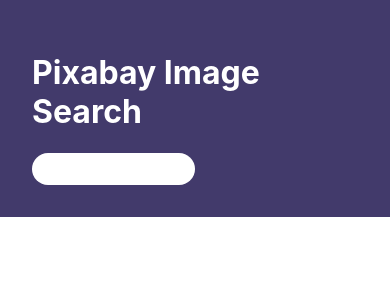
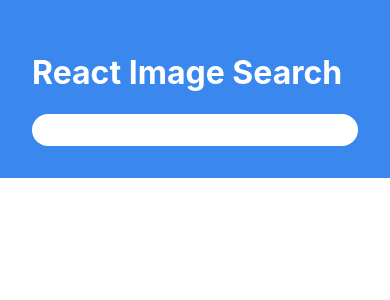
Before and after one commit to Buachie/image-search, a React (Create React App) app: page / in a window 390 px wide. Shown: the top 300 px of the page. Built offline with nearby package versions, Linux system fonts and the light colour scheme.

Commit message:
Update header color, make image display more responsive, extend length of search bar

```diff
--- a/public/index.html
+++ b/public/index.html
@@ -24,7 +24,7 @@
       work correctly both with client-side routing and a non-root public URL.
       Learn how to configure a non-root public URL by running `npm run build`.
     -->
-    <title>React App</title>
+    <title>React Image Search</title>
   </head>
   <body>
     <noscript>You need to enable JavaScript to run this app.</noscript>
--- a/src/App.css
+++ b/src/App.css
@@ -28,13 +28,13 @@ body{
 /*Search Bar*/
 .search-container{
   width: 100%;
-  background-color: rgb(66, 58, 107);
+  background-color: rgb(58, 136, 238);
   padding: 2em;
   margin-bottom: 2em;
 }
 
 .search-bar{
-  width: 50%;
+  width: 100%;
   height: 2rem;
   border-radius: 30px;
   border:none;
@@ -51,3 +51,11 @@ input:focus{
   border: none;
   margin-left: 1rem;
 }
+
+/*Media Queries*/
+
+@media (max-width: 900px){
+  .container-lg{
+    width: 95%;
+  }
+}
--- a/src/components/ImageDisplay.js
+++ b/src/components/ImageDisplay.js
@@ -24,7 +24,7 @@ export class ImageDisplay extends Component {
 
         if(images){
             imageListContent =(
-                <GridList cols={5} className="flex">
+                <GridList  cols={window.screen.width < 900? 2: window.screen.width < 400? 1: 5} className="flex">
                     {images.map(img =>(
                         <GridTile title={img.tags}
                         key={img.id}
--- a/src/components/SearchBar.js
+++ b/src/components/SearchBar.js
@@ -23,12 +23,12 @@ export class SearchBar extends Component {
 
                         if(result.hits[i].imageWidth > (result.hits[i].imageHeight * 1.5)){
                             result.hits[i]= Object.assign({'cols' : 2, },result.hits[i])
-                            console.log(result.hits[i])
+                            //console.log(result.hits[i])
                         }
 
                     }
                     this.setState({images:result.hits})
-                    console.log(this.state)
+                    //console.log(this.state)
                 }
             )
         })
@@ -39,7 +39,7 @@ export class SearchBar extends Component {
         return (
             <div>
             <div className="search-container">
-                <h1 className="txt-wht">Pixabay Image Search</h1>
+                <h1 className="txt-wht">React Image Search</h1>
                 <input type= "search" name="searchEntry" className="search-bar" value= {this.state.searchEntry} onChange={this.handleChange}></input>
             </div>
             <br/>
```
